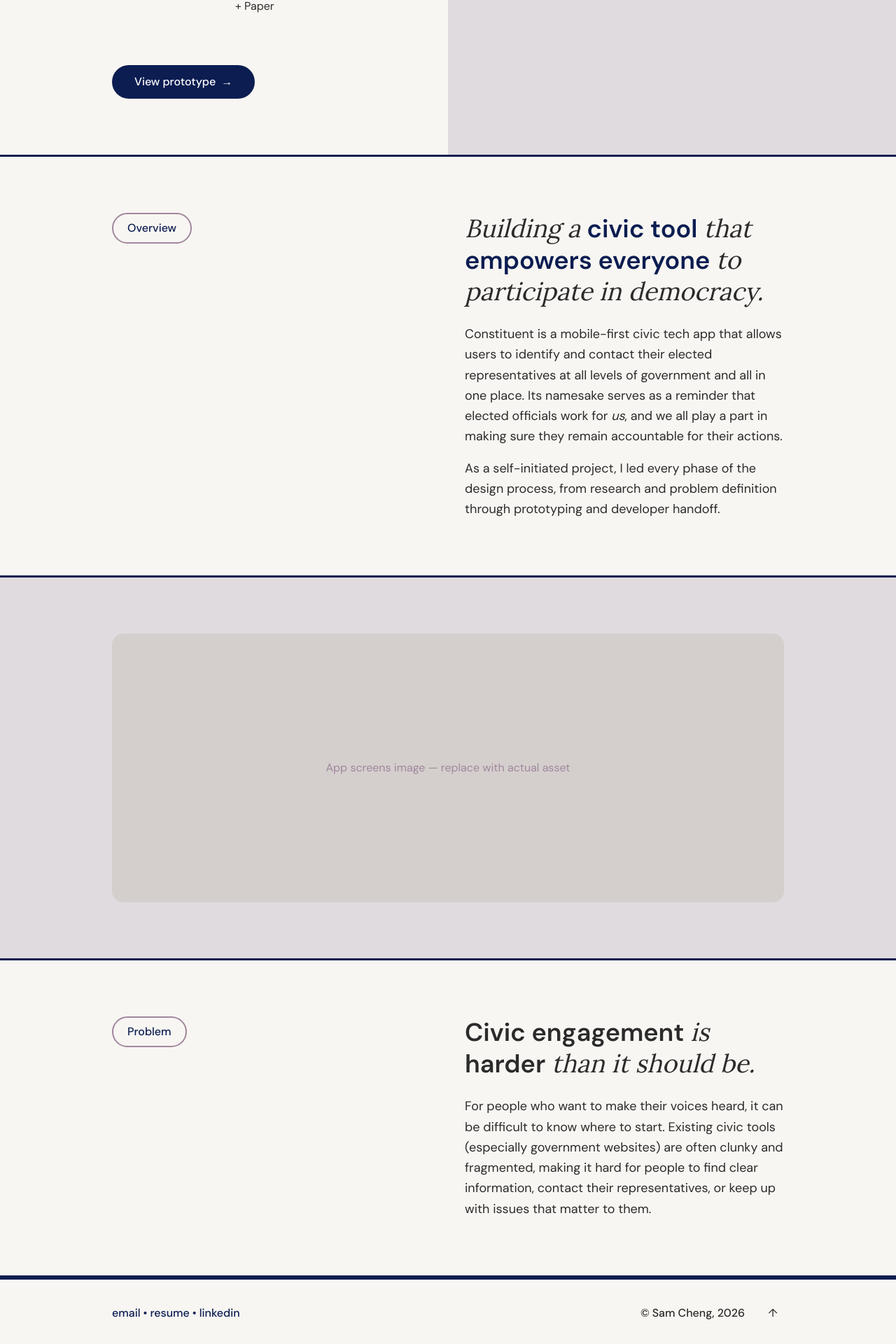
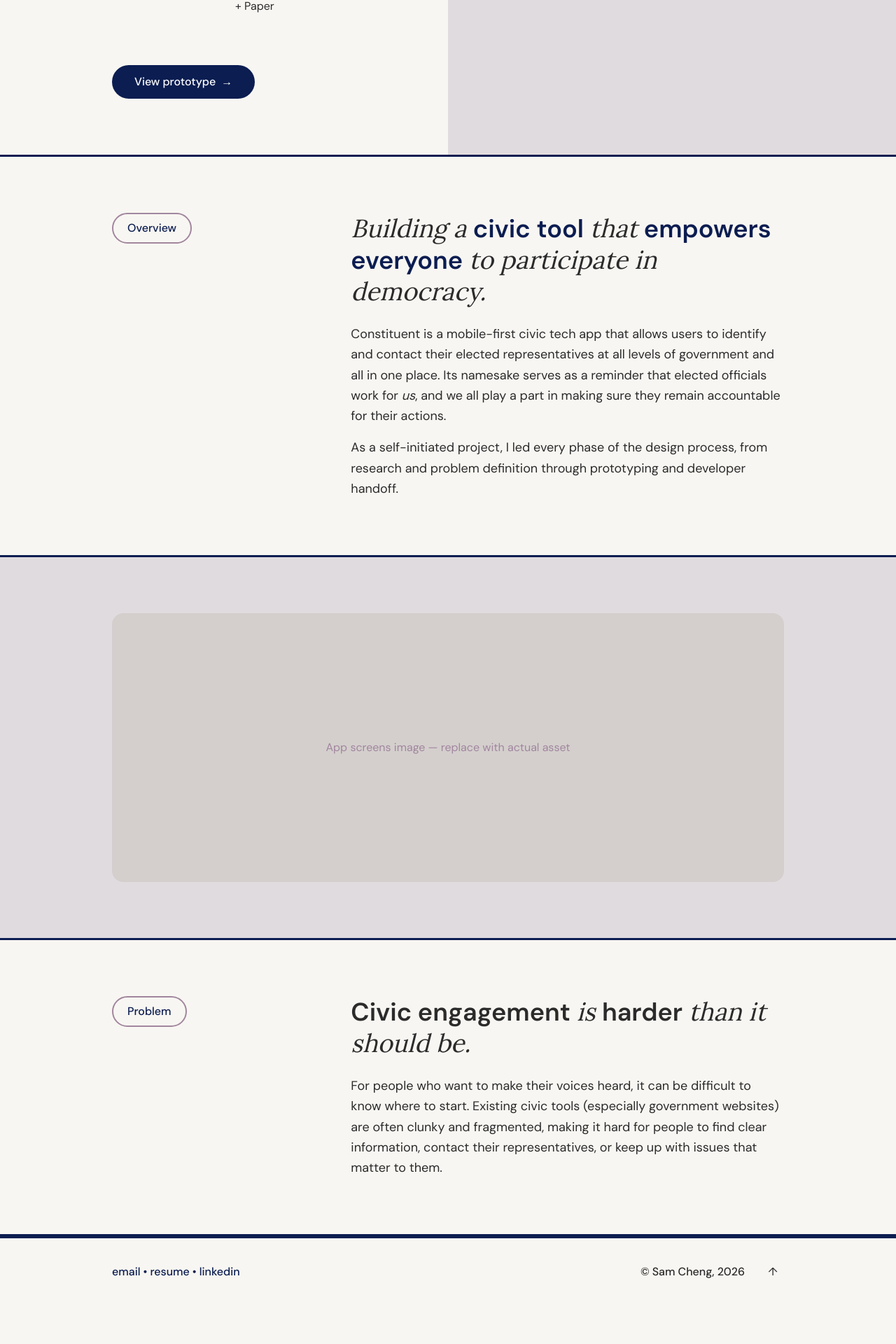
Before and after one commit to 1samanthacheng/portfolio, a Next.js app: page /constituent in a window 1280 px wide. Shown: the part 865-2785 px from the top of the page at 70% size. After the commit the page ends 2730 px from the top, so only its background shows below. Built offline with nearby package versions, Linux system fonts and the light colour scheme.

Commit message:
Update constituent/page.tsx
adjusted gap between pill section header and body text

```diff
--- a/app/constituent/page.tsx
+++ b/app/constituent/page.tsx
@@ -96,7 +96,7 @@ export default function ConstituentPage() {
 
       {/* Overview Section */}
       <section className="px-10 md:px-20 lg:px-32 xl:px-40 py-20" style={{ backgroundColor: '#F8F6F2' }}>
-        <div className="grid grid-cols-1 md:grid-cols-2 gap-12">
+        <div className="grid grid-cols-1 md:grid-cols-[1fr_2fr] gap-8">
           <div>
             <span className="inline-block rounded-full px-5 py-2 text-base font-medium" style={{ border: '2px solid #A1869E', color: '#0B1D51' }}>
               Overview
@@ -139,7 +139,7 @@ export default function ConstituentPage() {
 
       {/* Problem Section */}
       <section className="px-10 md:px-20 lg:px-32 xl:px-40 py-20" style={{ backgroundColor: '#F8F6F2' }}>
-        <div className="grid grid-cols-1 md:grid-cols-2 gap-12">
+        <div className="grid grid-cols-1 md:grid-cols-[1fr_2fr] gap-8">
           <div>
             <span className="inline-block rounded-full px-5 py-2 text-base font-medium" style={{ border: '2px solid #A1869E', color: '#0B1D51' }}>
               Problem
```
